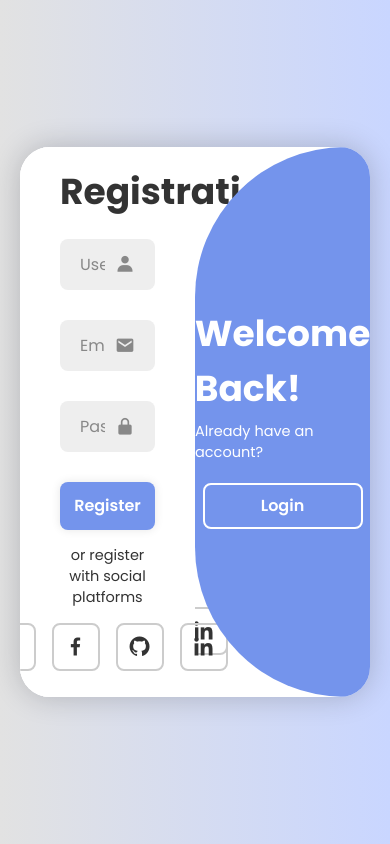
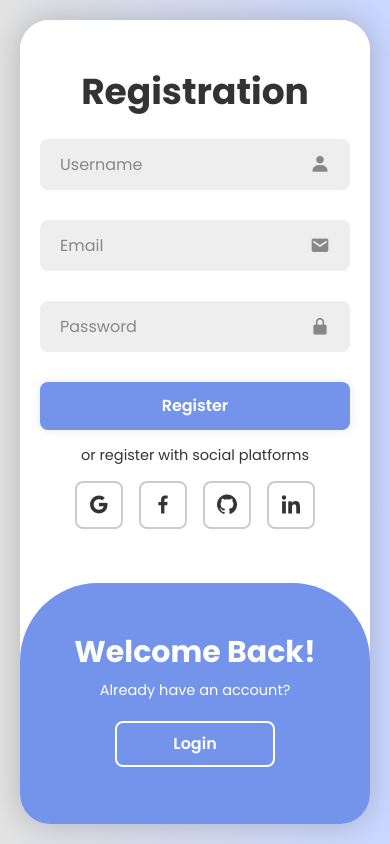
Before and after one commit to felipe-tneves/Login, a plain HTML site: page index.html in a window 390 px wide. Both pictures are taken after a click on the button "Register". Drawn offline with nearby package versions, Linux system fonts and the light colour scheme.

Commit message:
feat: responsividade

```diff
--- a/style.css
+++ b/style.css
@@ -137,6 +137,11 @@ form {
     margin: 0 8px;
 }
 
+.social-icons a:hover{
+    color: #fff;
+    background-color: #7494ec;
+}
+
 .toggle-box {
     position: absolute;
     width: 100%;
@@ -203,3 +208,66 @@ form {
     border: 2px solid #fff;
     box-shadow: none;
 }
+
+@media screen and (max-width: 650px){
+    .container{
+        height: calc(100vh - 40px);
+    }
+
+    .form-box{
+        bottom: 0;
+        width: 100%;
+        height: 70%;
+    }
+
+    .container.active .form-box{
+        right: 0;
+        bottom: 30%;
+    }
+
+    .toggle-box::before{
+        left: 0;
+        top: -270%;
+        width: 100%;
+        height: 300%;
+        border-radius: 20vw;
+    }
+
+    .container.active .toggle-box::before{
+        left: 0;
+        top: 70%;
+    }
+
+    .toggle-panel{
+        width: 100%;
+        height: 30%;
+    }
+
+    .toggle-panel.toggle-left{
+        top: 0;
+    }
+
+    .container.active .toggle-panel.toggle-left{
+        left: 0;
+        top: -30%;
+    }
+
+    .toggle-panel.toggle-right{
+        right: 0;
+        bottom: -30%;
+    }
+
+    .container.active .toggle-panel.toggle-right{
+        bottom: 0;
+    }
+}
+
+@media screen and (max-width: 400px){
+    .form-box{
+        padding: 20px;
+    }
+
+    .toggle-panel h1{
+        font-size: 30px;
+    }
+}
```
